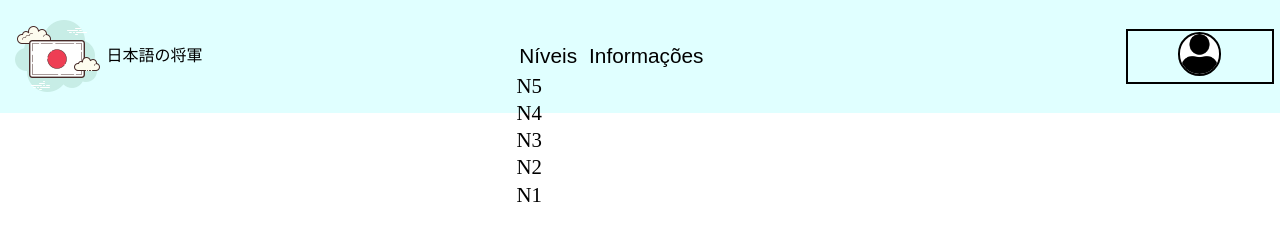
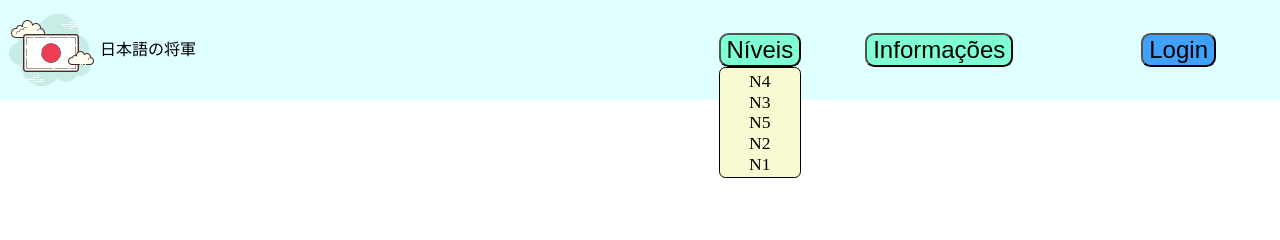
Before and after one commit to KuroJW/ryuugakkou, a plain HTML site: page index.html in a window 1280 px wide. Both pictures are taken after a click on the button "Níveis". Drawn offline with Linux system fonts and the light colour scheme.

Commit message:
Add files via upload

```diff
--- a/index.html
+++ b/index.html
@@ -11,42 +11,48 @@
 <body>
 
     <header>
-        <div class="hd-div">
+        <div class="header-div-title">
             <img src="Imagens/japan.png">
             <h1>日本語の将軍</h1>
         </div>
 
-        <nav class="hd-nav">
-            <div class="hd-opc-menu">
-                <div class="hd-div-level">
-                    <button onclick="BtLvl()" type="menu" class="menu">Níveis</button>
-                    <ol class="ocultar" id="menu-lvl">
-                        <ul class="jp-lvl"><a href="#">N5</a></ul>
-                        <ul class="jp-lvl"><a href="#">N4</a></ul>
-                        <ul class="jp-lvl"><a href="#">N3</a></ul>
-                        <ul class="jp-lvl"><a href="#">N2</a></ul>
-                        <ul class="jp-lvl"><a href="#">N1</a></ul>
-                    </ol>
+        <nav class="header-nav">
+            <div class="header-nav-container-menu">
+                <div class="header-nav-content-menu">
+                    <button type="menu" id="Nivel-jp">Níveis</button>
+                    <div class="menu-alinhamento">
+                        <ol id="Nivel-jp-opc">
+                            <li class="menu-opc-jp"><a class="menu-link" href="#">N4</a></li>
+                            <li class="menu-opc-jp"><a class="menu-link" href="#">N3</a></li>
+                            <li class="menu-opc-jp"><a class="menu-link" href="#">N5</a></li>
+                            <li class="menu-opc-jp"><a class="menu-link" href="#">N2</a></li>
+                            <li class="menu-opc-jp"><a class="menu-link" href="#">N1</a></li>
+                        </ol>
+                    </div>
                 </div>
 
-                <div class="hd-div-level">
-                    <button onclick="BtInfo()" type="menu" class="menu">Informações</button>
-                    <ol class="ocultar" id="menu-info">
-                        <ul class="jp-lvl"><a href="#">Quem nós somos</a></ul>
-                        <ul class="jp-lvl"><a href="#">Contato</a></ul>
-                        <ul class="jp-lvl"><a href="#">Cursos</a></ul>
-                        <ul class="jp-lvl"><a href="#">Grupos</a></ul>
-                    </ol>
+                <div>
+                    <button type="menu" id="Menu-info">Informações</button>
+                    <div class="menu-alinhamento">
+                        <ol id="Menu-info-opc">
+                            <li class="menu-opc-info"><a class="menu-link" href="#">Grupos</a></li>
+                            <li class="menu-opc-info"><a class="menu-link" href="#">Quem nós somos</a></li>
+                            <li class="menu-opc-info"><a class="menu-link" href="#">Contato</a></li>
+                            <li class="menu-opc-info"><a class="menu-link" href="#">Cursos</a></li>
+                        </ol>
+                    </div>
                 </div>
 
             </div>
 
-            <div class="div-login">
-                <button onclick="Login()" type="menu" class="menu"><img src="Imagens/user-login.png" class="bt-icon"></button>
-                <ol class="ocultar" id="opc">
-                    <ul class="jp-lvl"><a href="#">Entrar</a></ul>
-                    <ul class="jp-lvl"><a href="#">Cadastrar</a></ul>
-                </ol>
+            <div class="header-nav-content-menu">
+                <button type="button" id="Login">Login</button>
+                <div class="menu-alinhamento">
+                    <ol id="Login-opc">
+                        <li class="login-opc"><a class="menu-link" href="#">Entrar</a></li>
+                        <li class="login-opc"><a class="menu-link" href="#">Cadastrar</a></li>
+                    </ol>
+                </div>
             </div>
 
         </nav>
--- a/script.js
+++ b/script.js
@@ -1,15 +1,89 @@
-function BtLvl()
+document.addEventListener
+    (
+        'DOMContentLoaded', () =>
             {
-    document.getElementById("menu-lvl").classList.toggle("ocultar");
+                const Nivel_jp = document.getElementById('Nivel-jp');
+                const Nivel_jp_opc = document.getElementById('Nivel-jp-opc');
+
+                Nivel_jp.addEventListener
+                (
+                    'click', (event) =>
+                        {
+                            event.stopPropagation(); // Impede que o clique no botão feche o menu
+                            Nivel_jp_opc.style.display = Nivel_jp_opc.style.display === 'block' ? 'none' : 'block';
                         }
+                );
 
-function BtInfo()
+                document.addEventListener
+                (
+                    'click', () =>
                         {
-    document.getElementById("menu-info").classList.toggle("ocultar");
+                            Nivel_jp_opc.style.display = 'none'; // Fecha o menu se clicar fora dele
+                        }
+                );
 
+                Nivel_jp_opc.addEventListener
+                (
+                    'click', (event) =>
+                        {
+                            event.stopPropagation(); // Impede que o clique na lista feche o menu
                         }
+                );
 
-function Login()
+                const Menu_info = document.getElementById('Menu-info');
+                const Menu_info_opc = document.getElementById('Menu-info-opc');
+
+                Menu_info.addEventListener
+                (
+                    'click', (event) =>
                         {
-    document.getElementById("opc").classList.toggle("ocultar");
+                            event.stopPropagation(); // Impede que o clique no botão feche o menu
+                            Menu_info_opc.style.display = Menu_info_opc.style.display === 'block' ? 'none' : 'block';
                         }
+                );
+
+                document.addEventListener
+                (
+                    'click', () =>
+                        {
+                            Menu_info_opc.style.display = 'none'; // Fecha o menu se clicar fora dele
+                        }
+                );
+
+                Menu_info_opc.addEventListener
+                (
+                    'click', (event) =>
+                        {
+                            event.stopPropagation(); // Impede que o clique na lista feche o menu
+                        }
+                );
+
+                const Login = document.getElementById('Login');
+                const Login_opc = document.getElementById('Login-opc');
+
+                Login.addEventListener
+                (
+                    'click', (event) =>
+                        {
+                            event.stopPropagation(); // Impede que o clique no botão feche o menu
+                            Login_opc.style.display = Login_opc.style.display === 'block' ? 'none' : 'block';
+                        }
+                );
+
+                document.addEventListener
+                (
+                    'click', () =>
+                        {
+                            Login_opc.style.display = 'none'; // Fecha o menu se clicar fora dele
+                        }
+                );
+
+                Login_opc.addEventListener
+                (
+                    'click', (event) =>
+                        {
+                            event.stopPropagation(); // Impede que o clique na lista feche o menu
+                        }
+                );
+            }
+    );
--- a/styles.css
+++ b/styles.css
@@ -1,122 +1,131 @@
 @import url('https://fonts.googleapis.com/css2?family=Shippori+Mincho:wght@400;500;600;700;800&display=swap');
-
+/*
+    Responsividade para texto: A cada 16px equivale a 1 rem.
+    Responsividade para outras coisas: Se usa porcentagem (%).
+*/
 :root
 {
     --background-page: #FFF0F5;
     --background-color-hd: #E0FFFF;
+    --background-color-bt: #3fa1fc;
     --background-color-ft: #FAFAD2;
     --font-color: #000000;
     --font--japanese: "Shippori Mincho", serif;
 }
 
-/*
-    Responsividade para texto: A cada 16px equivale a 1 rem.
-    Responsividade para outras coisas: Se usa porcentagem (%).
-*/
-
 header
 {
     display: flex;
+    align-items: center;
     justify-content: space-between;
-    padding: 0.5%;
-    align-items: center;
     background-color: var(--background-color-hd);
 }
 
-a:link, a:visited
+a
 {
-    color: black;
-    background-color: transparent;
     text-decoration: none;
 }
 
-ul:hover
+
+li
 {
-    background-color: rgb(0, 255, 21);
-    border-radius: 5% 5%;
-}
-
-button
-{
-    background-color: transparent;
-    cursor: pointer;
-    border: none;
+    display: flex;
+    justify-content: center;
+    margin-top: 0.3rem;
 }
 
 
-.hd-div
+.header-div-title
 {
     display: flex;
     align-items: center;
 }
 
-.hd-nav
+.header-nav
 {
     display: flex;
-    justify-content: space-between;
-    width: 60%;
 }
 
-.hd-opc-menu
+.header-nav-container-menu
 {
     display: flex;
-    justify-content: space-between;
-    align-items: center;
-    width: 25%;
+    margin: 0 4rem;
 }
 
-.hd-title
+.header-nav-content-menu
 {
-    width: max-content; /* Define a largura máxima ao tamanho do elemento */
-    height: max-content; /* Define a altura máxima ao tamanho do elemento*/
-    font-size: 200%;
+    margin: 0 4rem;
 }
 
-.bt-icon
+#Login
 {
-    width: 30%;
-    border: 2px solid black;
-    border-radius: 100%;
-    background-color: white;
+    background-color: var(--background-color-bt);
 }
 
-.menu
+#Nivel-jp, #Menu-info
+{
+    background-color: aquamarine;
+}
+
+#Nivel-jp, #Menu-info, #Login
+{
+    font-size: 1.5rem;
+    border-radius: 0.6rem;
+    cursor: pointer;
+}
+
+#Nivel-jp-opc, #Menu-info-opc, #Login-opc
+{
+    display: none; /*Esconde a lista inicialmente*/
+    position: absolute;
+    cursor: pointer;
+}
+
+#Nivel-jp-opc, #Menu-info-opc
+{
+    background-color: var(--background-color-ft);
+    border-radius: 0.4rem;
+    border: 0.1rem solid black;
+}
+
+.menu-opc-jp
+{
+    width: 5rem;
+    height: 1rem;
+    margin: 0.3rem 0;
+}
+
+.menu-opc-info
+{
+    width: 9.3rem;
+}
+
+.menu-opc-jp:hover, .menu-opc-info:hover
+{
+    background-color: aquamarine;
+    border-radius: 0.4rem;
+}
+
+
+.menu-alinhamento
+{
+    display: flex;
+    justify-content: center;
+}
+
+.menu-link
+{
+    font-size: 1.1rem;
+    text-decoration: none;
+    color: black;
+}
+
+/*
+
+#Nivel-jp, #Menu-info, #Login
 {
     display: block;
     position: relative;
-    font-size: 130%;
 }
 
-#menu-info, #menu-lvl, #opc
-{
-    position: absolute;
-    width: auto;
-}
-
-.div-login
-{
-    border: 2px solid black;
-    text-align: center;
-}
-
-#opc
-{
-    margin-left:1.5% ;
-}
-
-#menu-lvl
-{
-    width: 2.5%;
-    text-align: center;
-}
-
-.ocultar
-{
-    display: none;
-}
-
-.jp-lvl
-{
-    font-size: 130%;
-    margin-top: 20%;
-}
+*/
```
Also changed, not shown: Documentacao.txt (added). Lines whose indentation alone changed are shown as unchanged.
